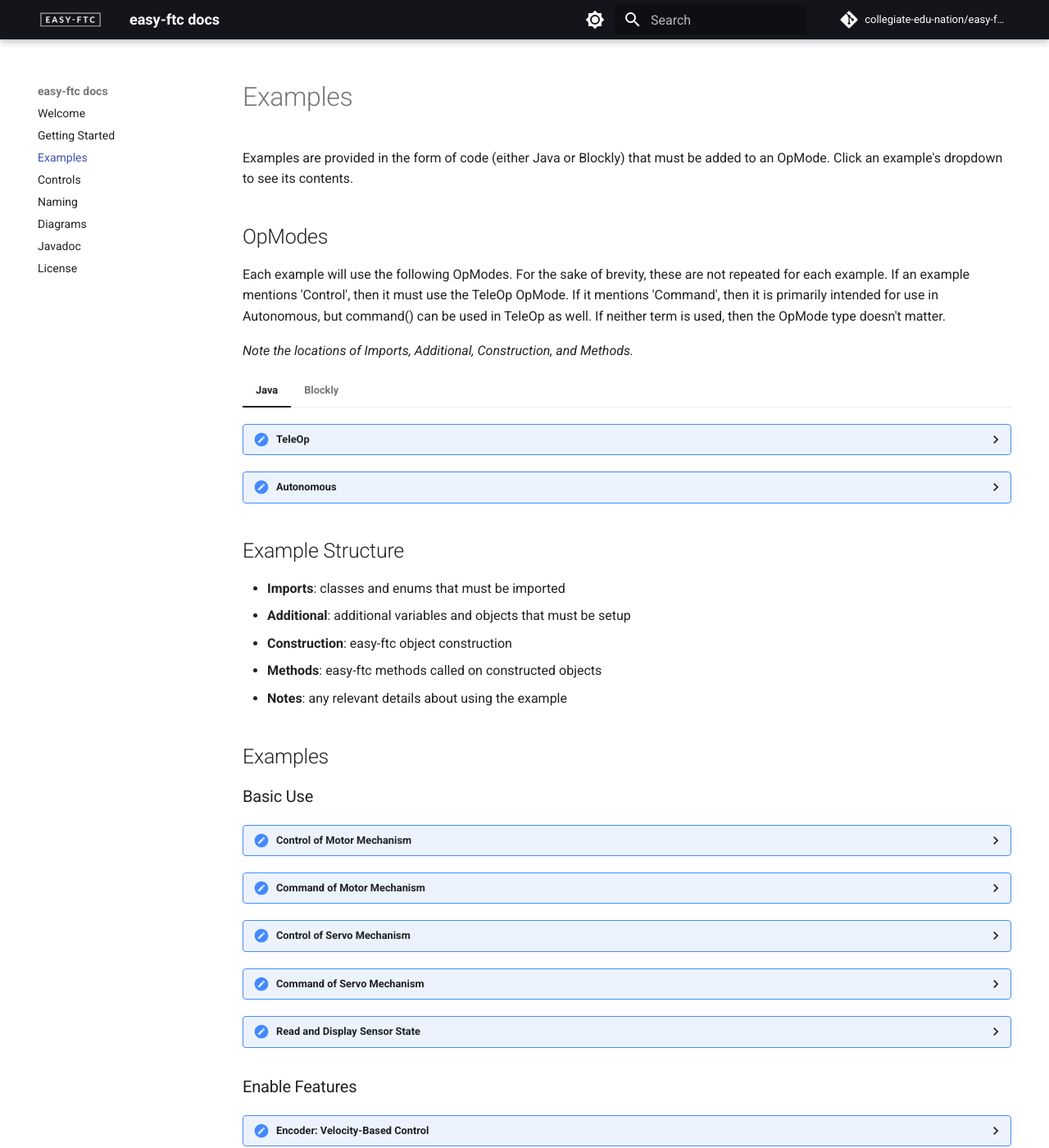
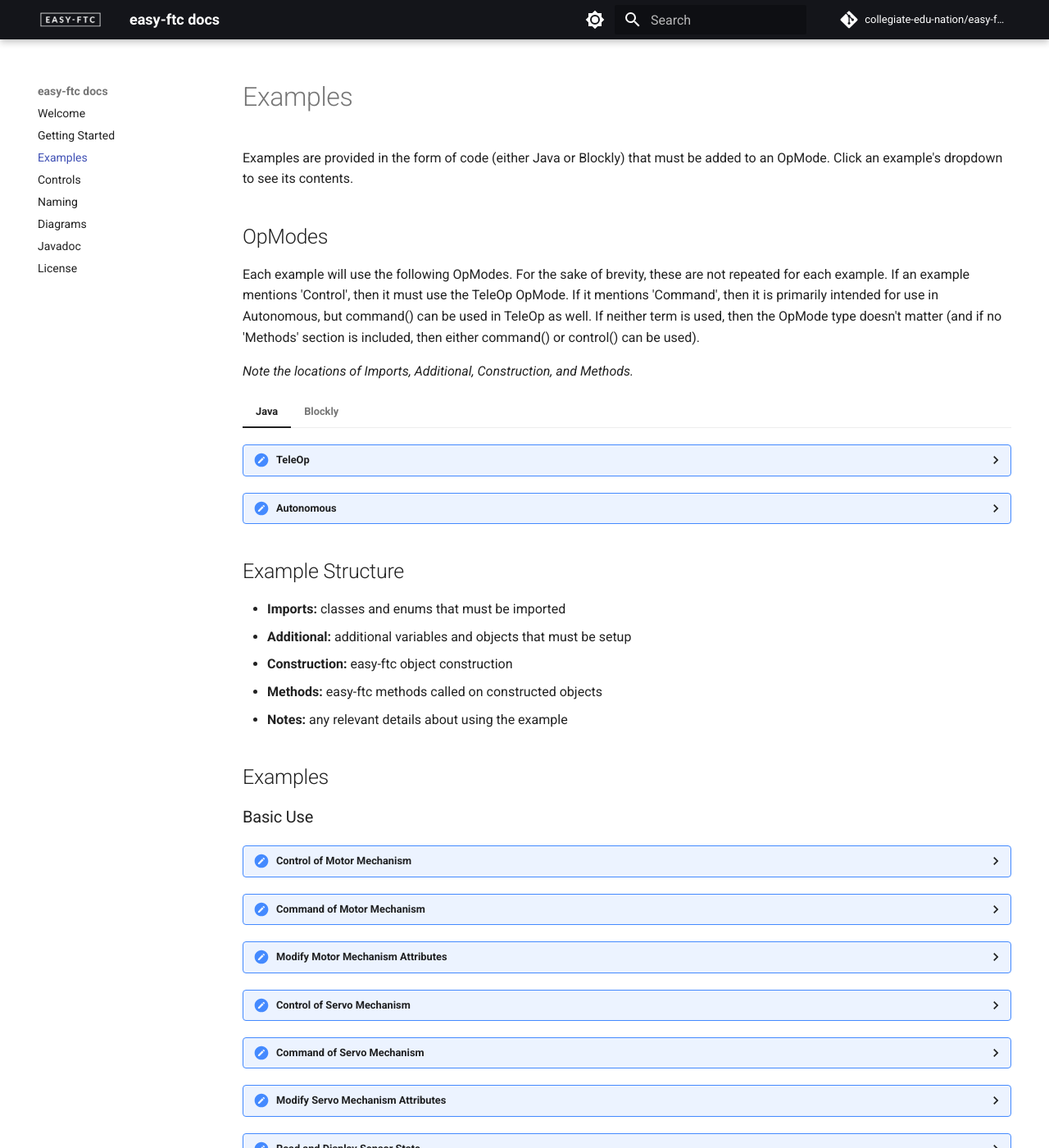
Before and after one commit to Collegiate-Edu-Nation/easy-ftc, an MkDocs documentation site: the page built from docs/examples.md, in a window 1280 px wide and 1400 px high. Shown: the whole window at 82% size. Built offline with MkDocs 1.6.1 and Material for MkDocs 9.7.7, drawn with Linux system fonts in a browser that asks for light colours; comment, search, counter and statistics services are not loaded; some of the changed lines change nothing that is shown; some of the changed text lies outside the part shown.

Commit message:
added 'attributes' examples to basic use. finished features

```diff
--- a/docs/examples.md
+++ b/docs/examples.md
@@ -7,7 +7,7 @@ hide:
 Examples are provided in the form of code (either Java or Blockly) that must be added to an OpMode. Click an example's dropdown to see its contents.
 
 ## OpModes
-Each example will use the following OpModes. For the sake of brevity, these are not repeated for each example. If an example mentions 'Control', then it must use the TeleOp OpMode. If it mentions 'Command', then it is primarily intended for use in Autonomous, but command() can be used in TeleOp as well. If neither term is used, then the OpMode type doesn't matter.
+Each example will use the following OpModes. For the sake of brevity, these are not repeated for each example. If an example mentions 'Control', then it must use the TeleOp OpMode. If it mentions 'Command', then it is primarily intended for use in Autonomous, but command() can be used in TeleOp as well. If neither term is used, then the OpMode type doesn't matter (and if no 'Methods' section is included, then either command() or control() can be used).
 
 <i>Note the locations of Imports, Additional, Construction, and Methods.</i>
 
@@ -69,11 +69,11 @@ Each example will use the following OpModes. For the sake of brevity, these are
 
     ## Example Structure
 
-    * <b>Imports</b>: classes and enums that must be imported
-    * <b>Additional</b>: additional variables and objects that must be setup
-    * <b>Construction</b>: easy-ftc object construction
-    * <b>Methods</b>: easy-ftc methods called on constructed objects
-    * <b>Notes</b>: any relevant details about using the example
+    * <b>Imports:</b> classes and enums that must be imported
+    * <b>Additional:</b> additional variables and objects that must be setup
+    * <b>Construction:</b> easy-ftc object construction
+    * <b>Methods:</b> easy-ftc methods called on constructed objects
+    * <b>Notes:</b> any relevant details about using the example
 
     ## Examples
 
@@ -97,6 +97,11 @@ Each example will use the following OpModes. For the sake of brevity, these are
 
         drive.control();
 
+    ### Notes
+    * The power-level of the mechanism can be scaled down (the default is full power)
+
+        drive.control(0.3);
+
     </details>
 
 
@@ -115,6 +120,28 @@ Each example will use the following OpModes. For the sake of brevity, these are
     ### Methods
 
         arm.command(Arm.Direction.UP, 2, 0.5);
+
+    </details>
+
+
+    <details>
+    <summary>Modify Motor Mechanism Attributes</summary>
+
+    ### Imports
+
+        import org.edu_nation.easy_ftc.mechanism.Lift;
+        import com.qualcomm.robotcore.hardware.DcMotor;
+
+    ### Construction
+
+        Lift lift = new Lift.Builder(this, hardwareMap)
+            .count(2)                                    // use two motors for this mechanism
+            .names(new String[]{"liftLeft", "newName"})  // change the names of the motors
+            .reverse()                                   // reverse all motors in the mechanism
+            .reverse("liftLeft")                         // reverse specific motor
+            .reverse(new String[]{"liftLeft", "newName}) // reverse multiple specific motors
+            .behavior(DcMotor.ZeroPowerBehavior.FLOAT)   // change the zero-power behavior of the motors
+            .build();
 
     </details>
 
@@ -159,6 +186,28 @@ Each example will use the following OpModes. For the sake of brevity, these are
 
 
     <details>
+    <summary>Modify Servo Mechanism Attributes</summary>
+
+    ### Imports
+
+        import org.edu_nation.easy_ftc.mechanism.Claw;
+
+    ### Construction
+
+        Claw claw = new Claw.Builder(this, hardwareMap)
+            .count(2)                                    // use two servos for this mechanism
+            .names(new String[]{"clawLeft", "newName"})  // change the names of the servos
+            .reverse()                                   // reverse all servos in the mechanism
+            .reverse("clawLeft")                         // reverse specific servo
+            .reverse(new String[]{"clawLeft", "newName}) // reverse multiple specific servos
+            .open(0.8).close(0.2)                        // adjust open and close positions
+            .delay(3)                                    // adjust the delay for non-smooth movement
+            .build();
+
+    </details>
+
+
+    <details>
     <summary>Read and Display Sensor State</summary>
 
     ### Imports
@@ -178,6 +227,24 @@ Each example will use the following OpModes. For the sake of brevity, these are
     </details>
 
 
+    <details>
+    <summary>Modify Sensor Attributes</summary>
+
+    ### Imports
+
+        import org.edu_nation.easy_ftc.sensor.Distance;
+
+    ### Construction
+
+        Distance distance = new Distance.Builder(hardwareMap)
+            .name("distanceSensor") // change the name of the sensor
+            .reverse()              // reverse the sensor state
+            .calibrationValue(6.0)  // change the distance threshold
+            .build();
+
+    </details>
+
+
     ### Enable Features
 
 
@@ -192,6 +259,7 @@ Each example will use the following OpModes. For the sake of brevity, these are
 
         Drive drive = new Drive.Builder(this, hardwareMap)
             .encoder()
+            .gamepad(gamepad1)
             .build();
 
     ### Methods
@@ -216,7 +284,7 @@ Each example will use the following OpModes. For the sake of brevity, these are
 
     ### Methods
 
-        // moves forward for 2 seconds at half power
+        // moves forward for 2 seconds at half velocity
         drive.command(Drive.Direction.FORWARD, 2, 0.5);
 
     </details>
@@ -258,6 +326,7 @@ Each example will use the following OpModes. For the sake of brevity, these are
 
         Lift lift = new Lift.Builder(this, hardwareMap)
             .encoder().up(300).down(-300)
+            .gamepad(gamepad1)  // only needed for teleop
             .build();
 
     </details>
@@ -274,10 +343,124 @@ Each example will use the following OpModes. For the sake of brevity, these are
 
         Lift lift = new Lift.Builder(this, hardwareMap)
             .encoder().diameter(2).gearing(60).up(3).down(-3)
+            .gamepad(gamepad1)  // only needed for teleop
             .build();
 
     ### Notes
     * .gearing() is optional here, but correcting it can improve accuracy
+
+    </details>
+
+
+    <details>
+    <summary>Smooth Servo</summary>
+
+    ### Imports
+
+        import org.edu_nation.easy_ftc.mechanism.Claw;
+
+    ### Construction
+
+        Claw claw = new Claw.Builder(this, hardwareMap)
+            .smooth()
+            .gamepad(gamepad1)  // only needed for teleop
+            .build();
+
+    ### Notes
+    * The increment and incrementDelay can be adjusted if you'd like to change the 'smoothness' and/or speed
+
+        Claw claw ...
+            .smooth().increment(0.04).incrementDelay(0.01)
+            ...
+
+    </details>
+
+
+    <details>
+    <summary>Arcade Drive Control</summary>
+
+    ### Imports
+
+        import org.edu_nation.easy_ftc.mechanism.Drive;
+        import org.edu_nation.easy_ftc.mechanism.Drive.Layout;
+
+    ### Construction
+
+        Drive drive = new Drive.Builder(this, hardwareMap)
+            .layout(Layout.ARCADE)
+            .gamepad(gamepad1)
+            .build();
+
+    ### Methods
+
+        drive.control();
+
+    </details>
+
+
+    <details>
+    <summary>Mecanum Drive</summary>
+
+    ### Imports
+
+        import org.edu_nation.easy_ftc.mechanism.Drive;
+        import org.edu_nation.easy_ftc.mechanism.Drive.Type;
+
+    ### Construction
+
+        Drive drive = new Drive.Builder(this, hardwareMap)
+            .type(Type.MECANUM)
+            .gamepad(gamepad1)  // only needed for teleop
+            .build();
+
+    </details>
+
+
+    <details>
+    <summary>Field-Centric Mecanum Drive</summary>
+
+    ### Imports
+
+        import org.edu_nation.easy_ftc.mechanism.Drive;
+        import org.edu_nation.easy_ftc.mechanism.Drive.Type;
+        import org.edu_nation.easy_ftc.mechanism.Drive.Layout;
+
+    ### Construction
+
+        Drive drive = new Drive.Builder(this, hardwareMap)
+            .type(Type.MECANUM).layout(Layout.FIELD)
+            .gamepad(gamepad1)  // only needed for teleop
+            .build();
+
+    ### Notes
+    * LogoFacingDirection and UsbFacingDirection can be changed if field-centric movement is offset
+
+            Drive drive ...
+                .logo(LogoFacingDirection.DOWN).usb(UsbFacingDirection.BACKWARD)
+                ...
+
+    </details>
+
+
+    <details>
+    <summary>Control of Motor Mechanism with Gamepad Deadzone</summary>
+
+    ### Imports
+
+        import org.edu_nation.easy_ftc.mechanism.Lift;
+
+    ### Construction
+
+        Lift lift = new Lift.Builder(this, hardwareMap)
+            .gamepad(gamepad1).deadzone(0.1)
+            .build();
+
+    ### Methods
+
+        lift.control();
+
+    ### Notes
+    * Deadzone only affects mechanisms using either Joysticks or Triggers (Drive and Lift)
 
     </details>
 
@@ -309,6 +492,7 @@ Each example will use the following OpModes. For the sake of brevity, these are
 
     ### Methods
 
+        // state machine
         switch (state) {
             case ROTATE_LEFT:
                 // initiate sequence when dpad_right is pressed
@@ -363,154 +547,3 @@ Each example will use the following OpModes. For the sake of brevity, these are
     * <b>Construction</b>: easy-ftc object construction
     * <b>Methods</b>: easy-ftc methods called on constructed objects
     * <b>Notes</b>: any relevant details about using the example
-
-    ## Examples
-
-    ### Basic Use
-
-
-    <details>
-    <summary>Control of Motor Mechanism</summary>
-
-    ### Imports
-
-    ### Construction
-
-    ### Methods
-
-    </details>
-
-
-    <details>
-    <summary>Command of Motor Mechanism</summary>
-
-    ### Imports
-
-    ### Construction
-
-    ### Methods
-
-    </details>
-
-
-    <details>
-    <summary>Control of Servo Mechanism</summary>
-
-    ### Imports
-
-    ### Construction
-
-    ### Methods
-
-    </details>
-
-
-    <details>
-    <summary>Command of Servo Mechanism</summary>
-
-    ### Imports
-
-    ### Construction
-
-    ### Methods
-
-    </details>
-
-
-    <details>
-    <summary>Read and Display Sensor State</summary>
-
-    ### Imports
-
-    ### Construction
-
-    ### Methods
-
-    </details>
-
-
-    ### Enable Features
-
-
-    <details>
-    <summary>Encoder: Velocity-Based Control</summary>
-
-    ### Imports
-
-    ### Construction
-
-    ### Methods
-
-    </details>
-
-
-    <details>
-    <summary>Encoder: Time-Based Command</summary>
-
-    ### Imports
-
-    ### Construction
-
-    ### Methods
-
-    </details>
-
-
-    <details>
-    <summary>Encoder: Distance-Based Command</summary>
-
-    ### Imports
-
-    ### Construction
-
-    ### Methods
-
-    ### Notes
-    * The distance unit used in command() will be the same as what's used in .diameter()
-    * .gearing() is optional here, but correcting it can improve accuracy
-
-    </details>
-
-
-    <details>
-    <summary>Encoder: Limits Using Ticks</summary>
-
-    ### Imports
-
-    ### Construction
-
-    </details>
-
-
-    <details>
-    <summary>Encoder: Limits Using Distance</summary>
-
-    ### Imports
-
-    ### Construction
-
-    ### Notes
-    * .gearing() is optional here, but correcting it can improve accuracy
-
-    </details>
-
-
-    ### Advanced Use
-
-
-    <details>
-    <summary>Control with Command Sequence</summary>
-
-    ### Imports
-
-    ### Additional
-
-    ### Construction
-
-    ### Methods
-
-    ### Notes
-    * Sequence is initiated by pressing dpad_right and can be interrupted with dpad_left
-    * Holding down dpad_left works best since the loop used by command() is thread-blocking, meaning its value is only read between sequence states
-
-    </details>
```
